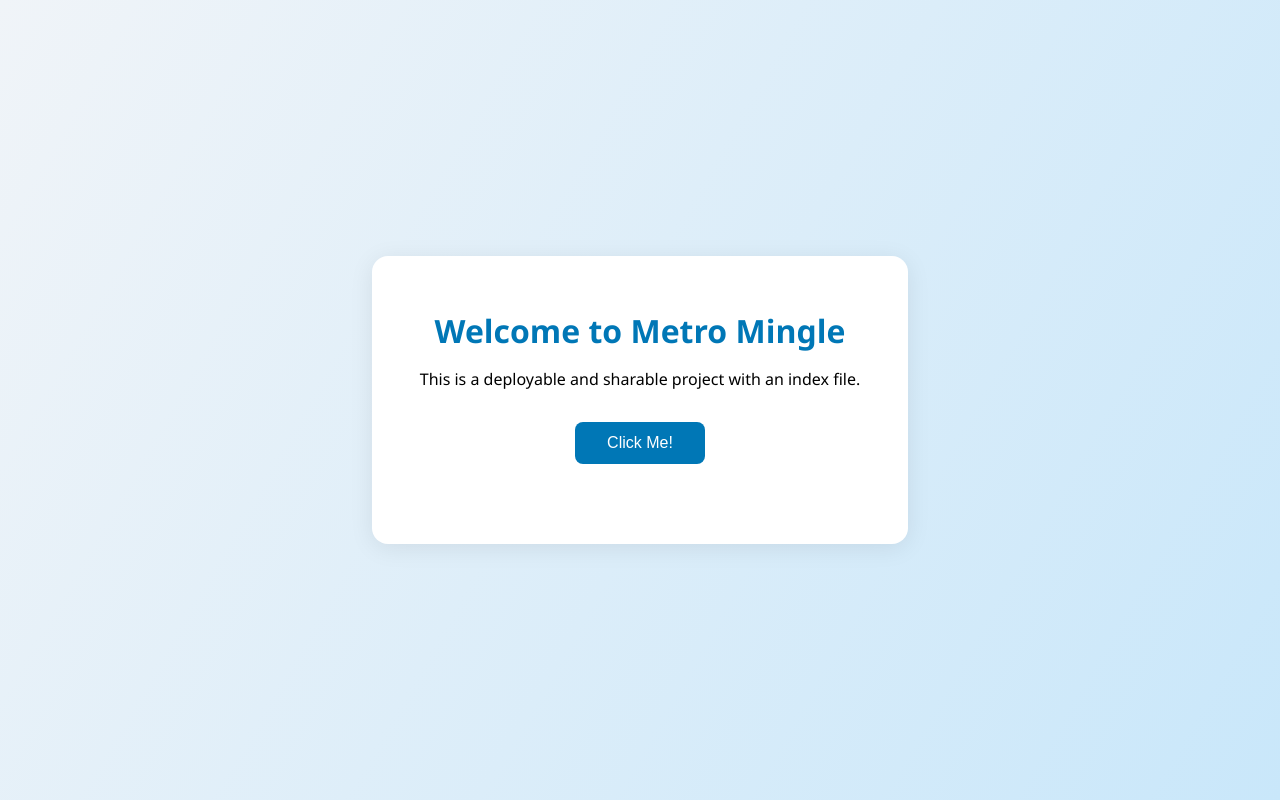
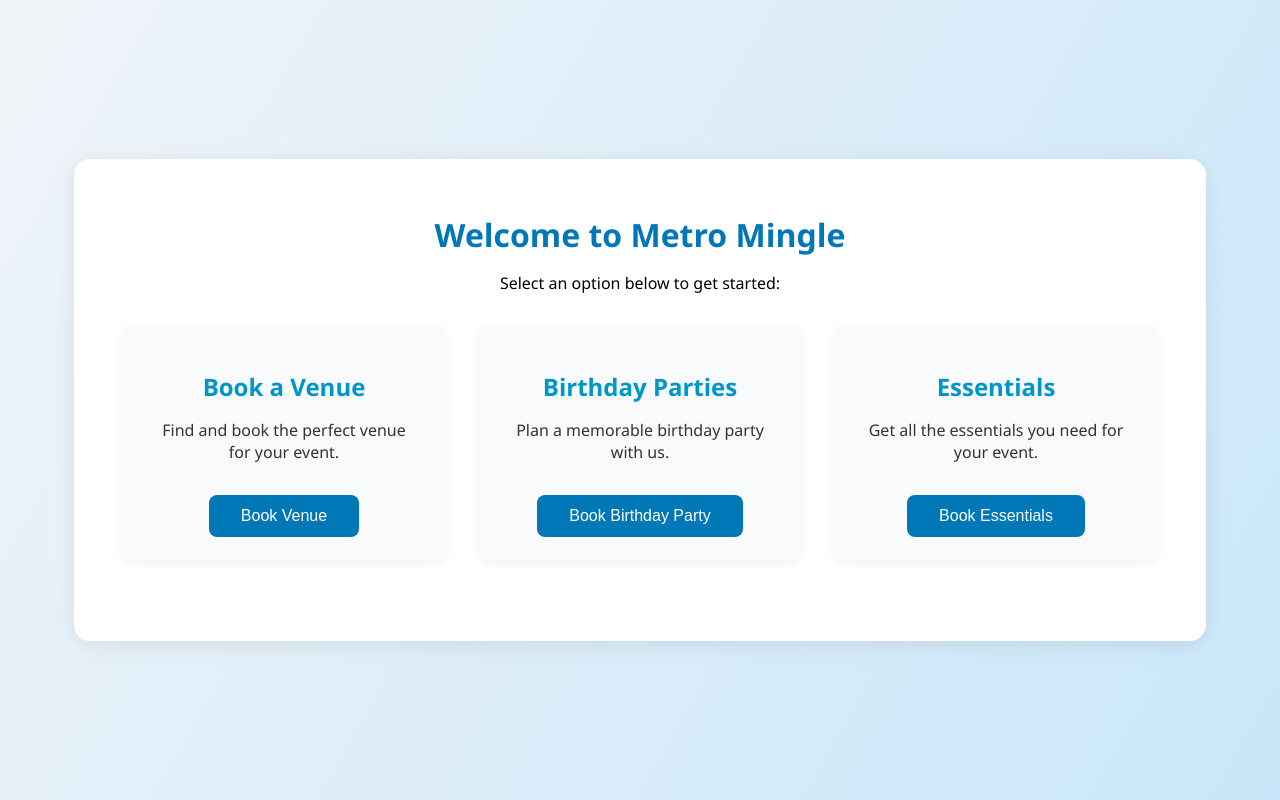
Before and after one commit to venkatkollu/Metro_Mingle, a PHP site: page /MetroMingleDeployable/index.html in a window 1280 px wide. Run offline with PHP 8.4, Linux system fonts and the light colour scheme.

Commit message:
Add booking options for venues, birthday parties, and essentials to MetroMingleDeployable

```diff
--- a/MetroMingleDeployable/index.html
+++ b/MetroMingleDeployable/index.html
@@ -7,13 +7,37 @@
 <body>
     <div class="container">
         <h1>Welcome to Metro Mingle</h1>
-        <p>This is a deployable and sharable project with an index file.</p>
-        <button onclick="showMessage()">Click Me!</button>
+        <p>Select an option below to get started:</p>
+        <div class="options">
+            <div class="card">
+                <h2>Book a Venue</h2>
+                <p>Find and book the perfect venue for your event.</p>
+                <button onclick="showBooking('venue')">Book Venue</button>
+            </div>
+            <div class="card">
+                <h2>Birthday Parties</h2>
+                <p>Plan a memorable birthday party with us.</p>
+                <button onclick="showBooking('birthday')">Book Birthday Party</button>
+            </div>
+            <div class="card">
+                <h2>Essentials</h2>
+                <p>Get all the essentials you need for your event.</p>
+                <button onclick="showBooking('essentials')">Book Essentials</button>
+            </div>
+        </div>
         <div id="message"></div>
     </div>
     <script>
-        function showMessage() {
-            document.getElementById('message').textContent = 'Thanks for clicking! Metro Mingle is ready to deploy.';
+        function showBooking(type) {
+            let msg = '';
+            if (type === 'venue') {
+                msg = 'Venue booking coming soon! Stay tuned.';
+            } else if (type === 'birthday') {
+                msg = 'Birthday party booking coming soon! Stay tuned.';
+            } else if (type === 'essentials') {
+                msg = 'Essentials booking coming soon! Stay tuned.';
+            }
+            document.getElementById('message').textContent = msg;
         }
     </script>
 </body>
--- a/MetroMingleDeployable/style.css
+++ b/MetroMingleDeployable/style.css
@@ -44,3 +44,44 @@ button:hover {
     font-weight: bold;
     min-height: 1.5em;
 }
+
+.options {
+    display: flex;
+    gap: 2rem;
+    justify-content: center;
+    margin-top: 2rem;
+    flex-wrap: wrap;
+}
+.card {
+    background: #f8fafc;
+    border-radius: 12px;
+    box-shadow: 0 2px 12px rgba(0,0,0,0.06);
+    padding: 1.5rem 2rem;
+    min-width: 220px;
+    max-width: 260px;
+    text-align: center;
+    transition: transform 0.2s, box-shadow 0.2s;
+}
+.card:hover {
+    transform: translateY(-6px) scale(1.03);
+    box-shadow: 0 6px 24px rgba(0,0,0,0.12);
+}
+.card h2 {
+    color: #0096c7;
+    margin-bottom: 0.5em;
+}
+.card p {
+    color: #333;
+    margin-bottom: 1em;
+}
+@media (max-width: 800px) {
+    .options {
+        flex-direction: column;
+        align-items: center;
+    }
+    .card {
+        margin-bottom: 1.5rem;
+        width: 90%;
+        max-width: 350px;
+    }
+}
```
